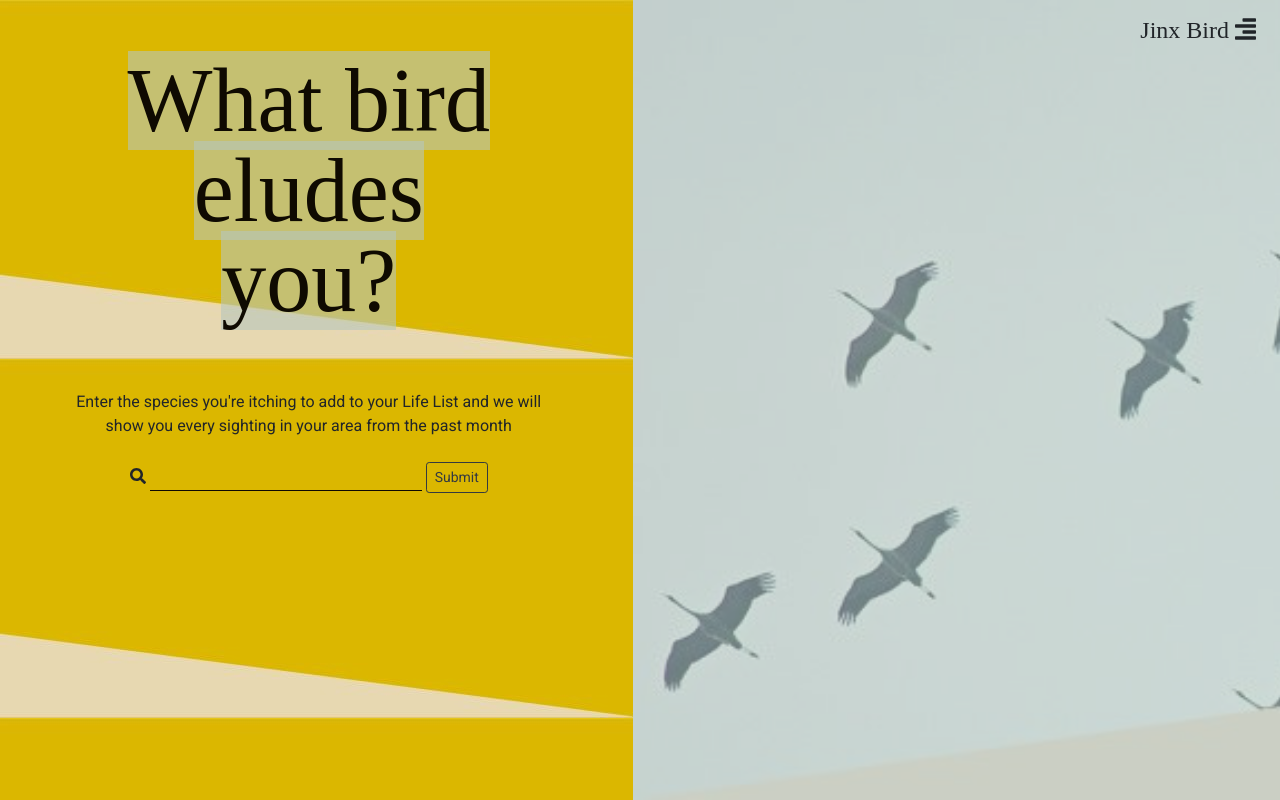
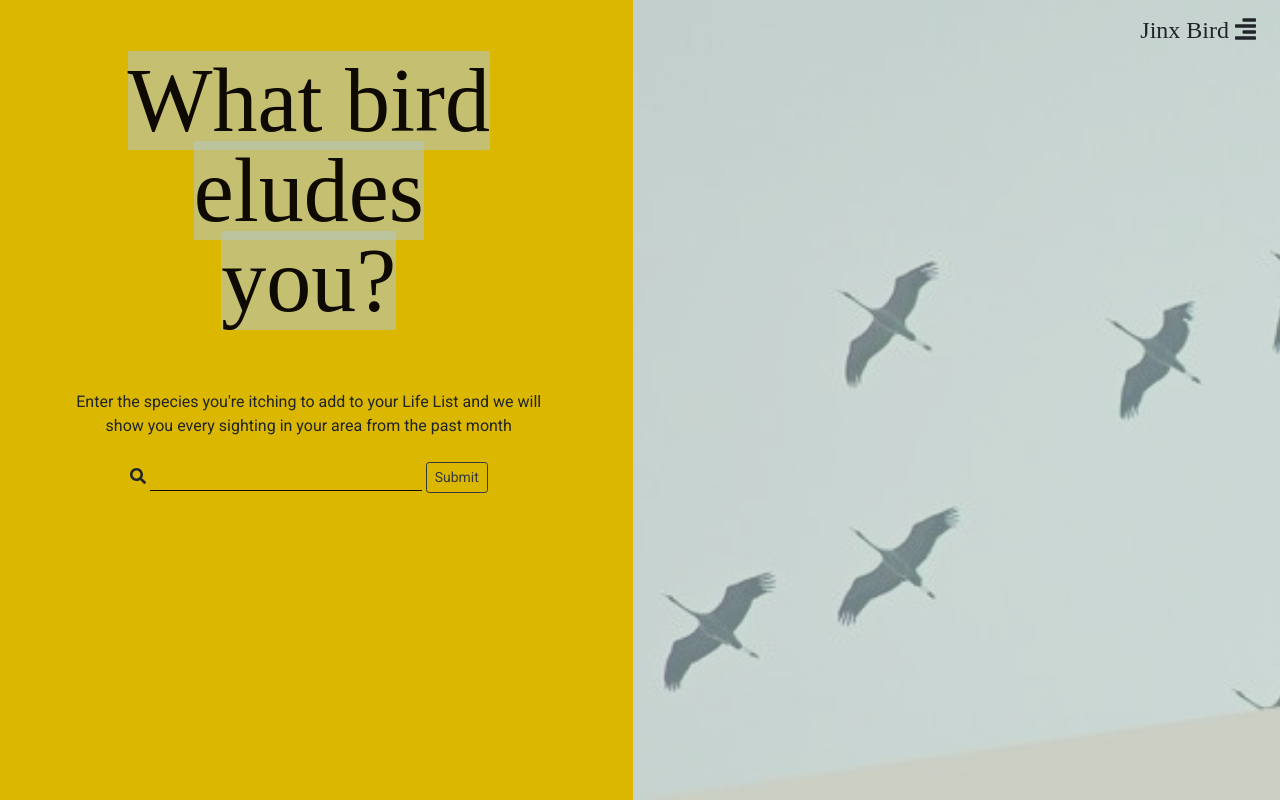
Before and after one commit to juliaberk/jinxbird, a Flask app: page / in a window 1280 px wide. Run offline with Flask 2, Linux system fonts and the light colour scheme; data that the repository does not hold is empty; some libraries are stand-ins or nearby versions; some web fonts are replaced.

Commit message:
Left orange triangle image is too low-res

```diff
--- a/static/css/style.css
+++ b/static/css/style.css
@@ -85,7 +85,7 @@ input[type=text] {
 
 .left {
     background: rgba(219, 183, 0, 1);
-    background-image: url(/static/img/orange.jpg); no-repeat left top;
+    /* background-image: url(/static/img/orange.jpg); */
     padding-left: 0;
     padding-top: 2em;
 }
```
